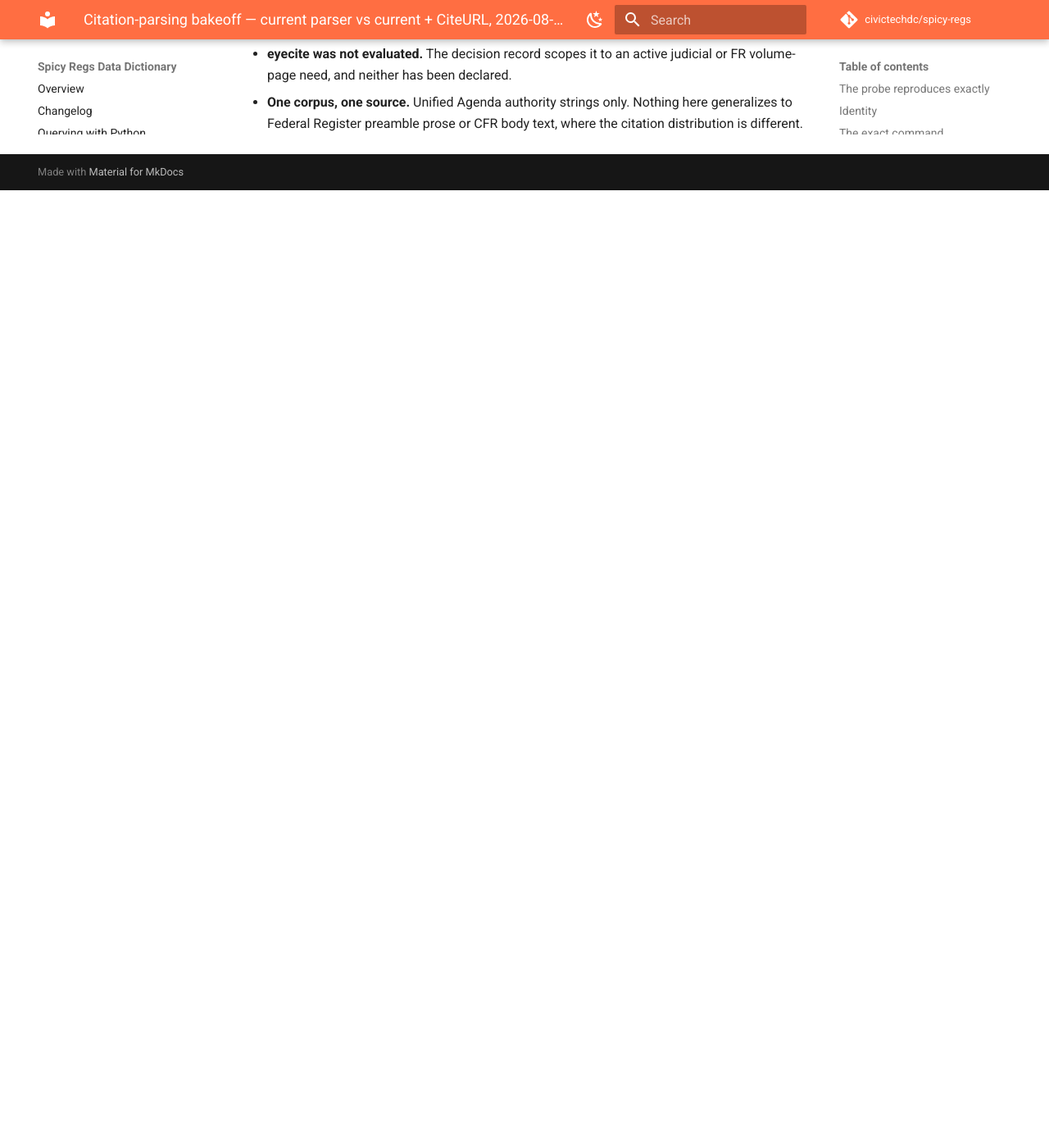
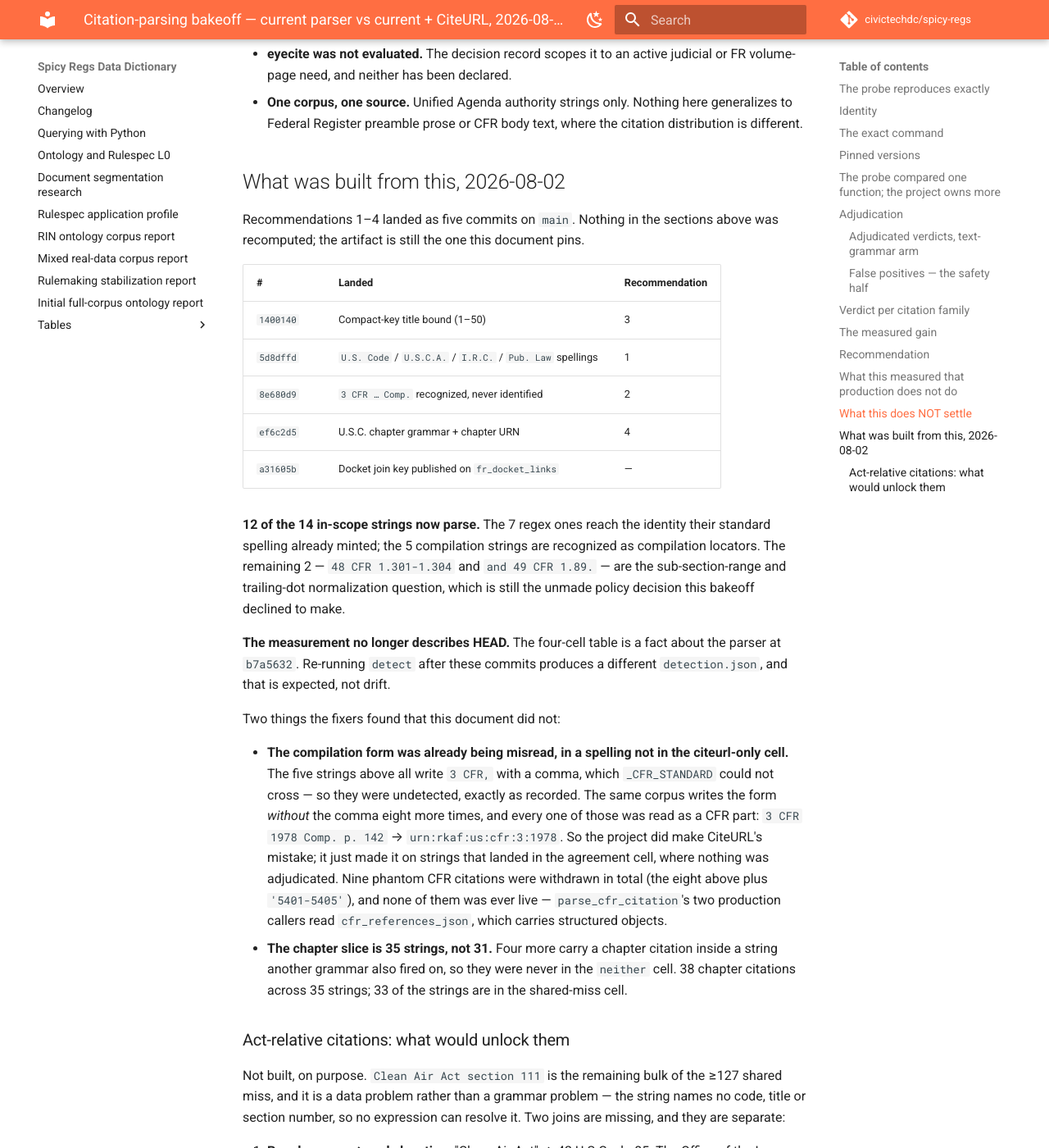
Before and after one commit to civictechdc/spicy-regs, an MkDocs documentation site: the page built from docs/evidence/citation-bakeoff-2026-08-02.md, in a window 1280 px wide and 1400 px high, scrolled down 11472 px. Shown: the whole window at 82% size. Built offline with MkDocs 1.6.1 and Material for MkDocs 9.7.7, drawn with Linux system fonts in a browser that asks for light colours; comment, search, counter and statistics services are not loaded; before the commit the page ends 11704 px from its top, so only the background shows below that; some of the changed text lies outside the part shown.

Commit message:
docs(evidence): record what the bakeoff built and what act-relative needs
Recommendations 1-4 landed as five commits; the evidence doc now says which,
and which of the 14 in-scope strings parse (12 -- the 7 regex spellings and the
5 compilation locators; the 2 normalization-policy strings are still the unmade
decision). No measured number above was recomputed and no artifact byte moved:
the four-cell table remains a fact about the parser at `b7a5632`, and re-running
`detect` after these commits is expected to differ.

Two things the fixers found that the measurement did not, both recorded:

* The compilation form *was* already being misread, in a spelling the
  citeurl-only cell does not contain. The five cited strings write "3 CFR,"
  with a comma, which `_CFR_STANDARD` could not cross -- undetected, exactly as
  the doc said. The same corpus writes the form without the comma eight more
  times and every one read as a CFR part. So the project did make CiteURL's
  mistake; it made it inside the unadjudicated agreement cell. This is a
  concrete instance of the limitation the doc already stated ("both arms may
  agree and both be wrong"), which is worth having on the record.
* The chapter slice is 35 strings, not 31 -- four carry a chapter inside a
  string another grammar also fired on, so they were never in `neither`.

Recommendation 6, flag-don't-build: act-relative citations need two separate
joins, neither ingested. Popular name -> code location is the OLRC Popular Name
Tool, and that half now has a landing surface in the new chapter identity
(`urn:spicy-regs:usc-chapter:42:85` is what "Clean Air Act" would map to). Act
section -> U.S.C. section is the OLRC classification tables (Table III), is not
derivable from the chapter, and is the harder of the two. Ahead of both stands
the prerequisite the doc already records: whether an act-relative reference is a
citation was never settled, and ingesting either table before settling it
produces a recall number no one can interpret.

tests/test_run_citation_bakeoff.py 47 passed.

Co-Authored-By: Claude Fable 5 <noreply@anthropic.com>

```diff
--- a/docs/evidence/citation-bakeoff-2026-08-02.md
+++ b/docs/evidence/citation-bakeoff-2026-08-02.md
@@ -456,3 +456,70 @@ document number as a CFR citation. Both are recorded in
 - **One corpus, one source.** Unified Agenda authority strings only. Nothing
   here generalizes to Federal Register preamble prose or CFR body text, where
   the citation distribution is different.
+
+## What was built from this, 2026-08-02
+
+Recommendations 1–4 landed as five commits on `main`. Nothing in the sections
+above was recomputed; the artifact is still the one this document pins.
+
+| # | Landed | Recommendation |
+|---|---|---|
+| `1400140` | Compact-key title bound (1–50) | 3 |
+| `5d8dffd` | `U.S. Code` / `U.S.C.A.` / `I.R.C.` / `Pub. Law` spellings | 1 |
+| `8e680d9` | `3 CFR … Comp.` recognized, never identified | 2 |
+| `ef6c2d5` | U.S.C. chapter grammar + chapter URN | 4 |
+| `a31605b` | Docket join key published on `fr_docket_links` | — |
+
+**12 of the 14 in-scope strings now parse.** The 7 regex ones reach the
+identity their standard spelling already minted; the 5 compilation strings are
+recognized as compilation locators. The remaining 2 — `48 CFR 1.301-1.304` and
+`and 49 CFR 1.89.` — are the sub-section-range and trailing-dot normalization
+question, which is still the unmade policy decision this bakeoff declined to
+make.
+
+**The measurement no longer describes HEAD.** The four-cell table is a fact
+about the parser at `b7a5632`. Re-running `detect` after these commits produces
+a different `detection.json`, and that is expected, not drift.
+
+Two things the fixers found that this document did not:
+
+- **The compilation form was already being misread, in a spelling not in the
+  citeurl-only cell.** The five strings above all write `3 CFR,` with a comma,
+  which `_CFR_STANDARD` could not cross — so they were undetected, exactly as
+  recorded. The same corpus writes the form *without* the comma eight more
+  times, and every one of those was read as a CFR part: `3 CFR 1978 Comp. p.
+  142` → `urn:rkaf:us:cfr:3:1978`. So the project did make CiteURL's mistake;
+  it just made it on strings that landed in the agreement cell, where nothing
+  was adjudicated. Nine phantom CFR citations were withdrawn in total (the
+  eight above plus `'5401-5405'`), and none of them was ever live —
+  `parse_cfr_citation`'s two production callers read `cfr_references_json`,
+  which carries structured objects.
+- **The chapter slice is 35 strings, not 31.** Four more carry a chapter
+  citation inside a string another grammar also fired on, so they were never in
+  the `neither` cell. 38 chapter citations across 35 strings; 33 of the strings
+  are in the shared-miss cell.
+
+### Act-relative citations: what would unlock them
+
+Not built, on purpose. `Clean Air Act section 111` is the remaining bulk of the
+≥127 shared miss, and it is a data problem rather than a grammar problem — the
+string names no code, title or section number, so no expression can resolve it.
+Two joins are missing, and they are separate:
+
+1. **Popular name → code location.** "Clean Air Act" → 42 U.S.C. ch. 85. The
+   Office of the Law Revision Counsel publishes this as the U.S. Code *Popular
+   Name Tool* (`uscode.house.gov`). Not ingested. This half now has a landing
+   surface: `urn:spicy-regs:usc-chapter:42:85` is exactly the identity a
+   popular-name index would map to.
+2. **Act section → U.S.C. section.** "Clean Air Act sec. 111" → 42 U.S.C.
+   § 7411. This is *not* arithmetic and cannot be derived from the chapter — it
+   is the OLRC classification tables (Table III, Statutes at Large → U.S. Code),
+   keyed by Public Law and Statutes-at-Large section. Also not ingested, and
+   this is the harder of the two.
+
+A prerequisite stands ahead of both, and it is the one recorded above under
+"What this does NOT settle": whether an act-relative reference *is* a citation
+was never decided, and the judge answered inconsistently on minimal pairs
+(`Clean Air Act sec. 112` → `neither`, `Clean Air Act Section 112` →
+`garbage`). Ingesting either table before settling that would produce a
+recall number no one can interpret.
```
